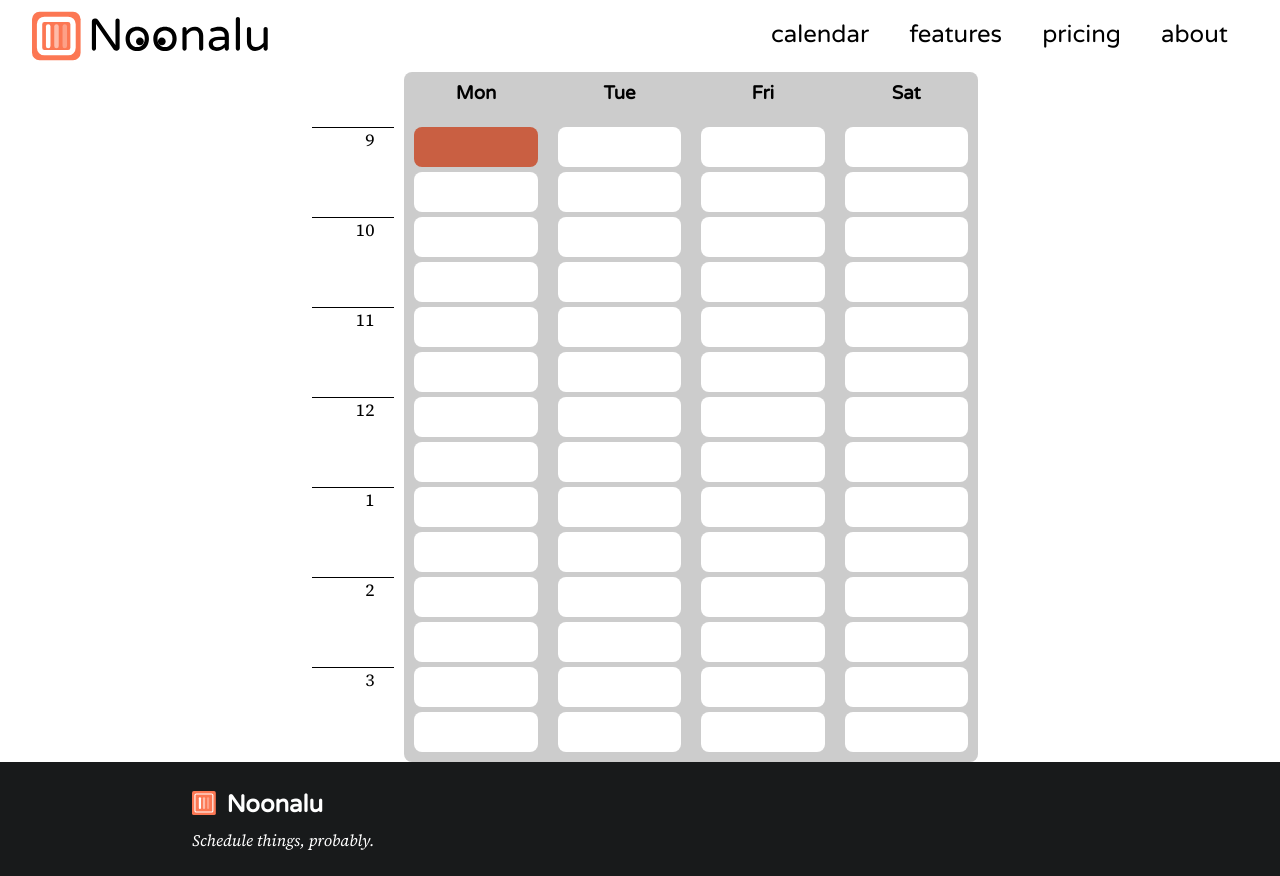
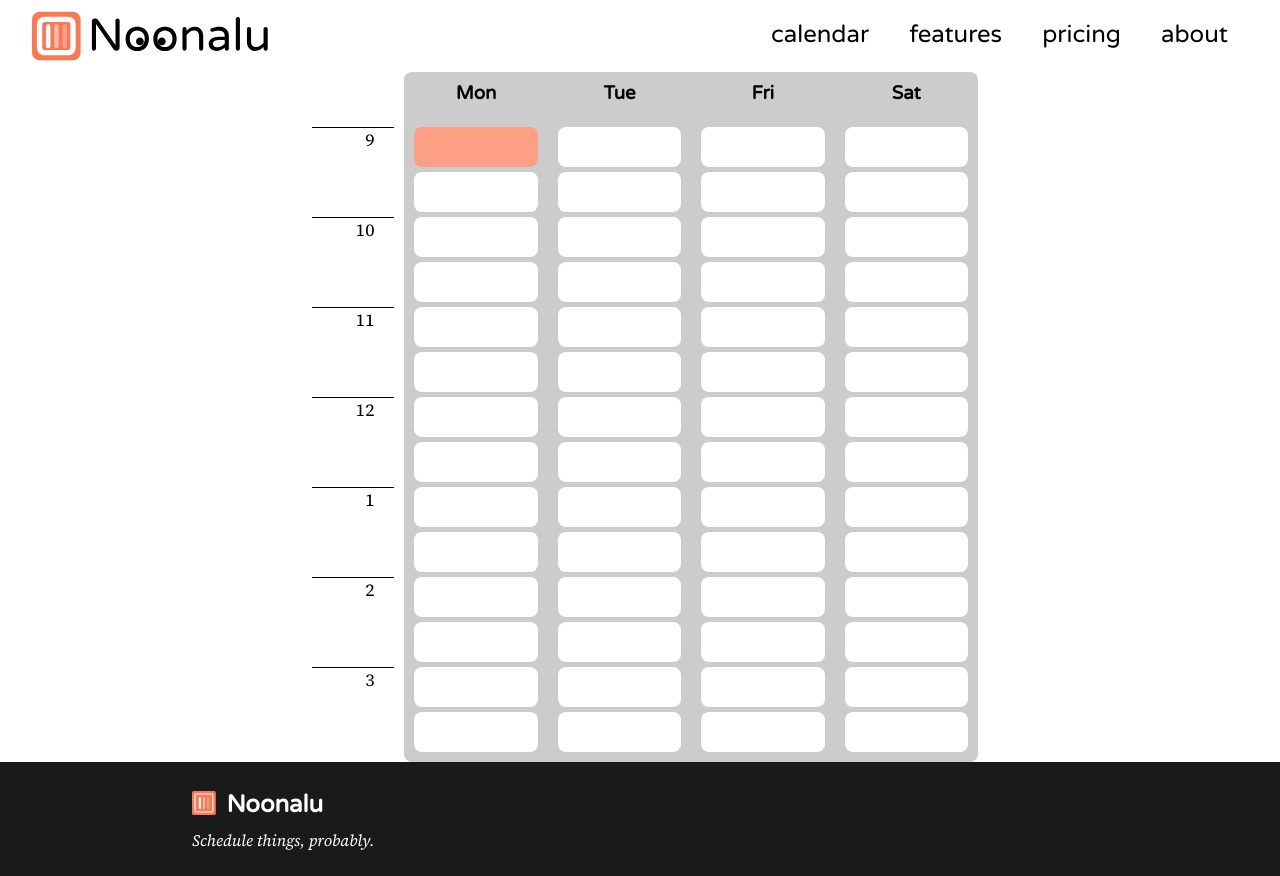
Before and after one commit to noonalu/noonalu-web, a Vue app: page /#/ in a window 1280 px wide. In both pictures the pointer is over the element 476 px from the left and 147 px from the top of the page. Built offline with nearby package versions, Linux system fonts and the light colour scheme.

Commit message:
Small animation and coheviance

```diff
--- a/src/components/calendar/Day.vue
+++ b/src/components/calendar/Day.vue
@@ -91,6 +91,7 @@
 
 	// The selected "day" element
 	.selectedElement {
+		transition: 0.05s background-color;
 		background-color: #FC7753 !important;
 		color: black;
 	}
--- a/src/components/calendar/Increment.vue
+++ b/src/components/calendar/Increment.vue
@@ -32,7 +32,7 @@
 		user-select: none;
 
 		&:hover {
-			background-color: #C95F42;
+			background-color: lighten(#FC7753, 10%);
 		}
 	}
 
```
